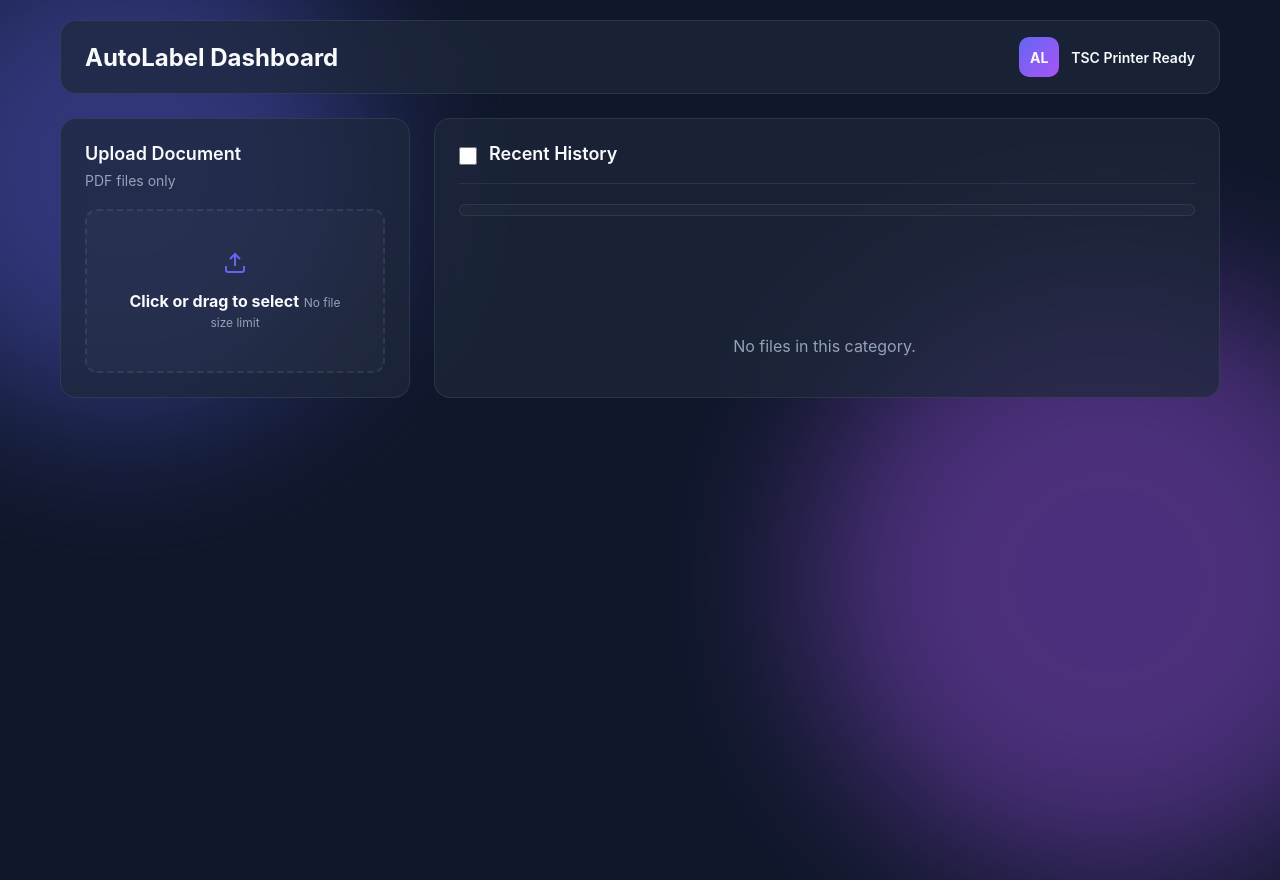
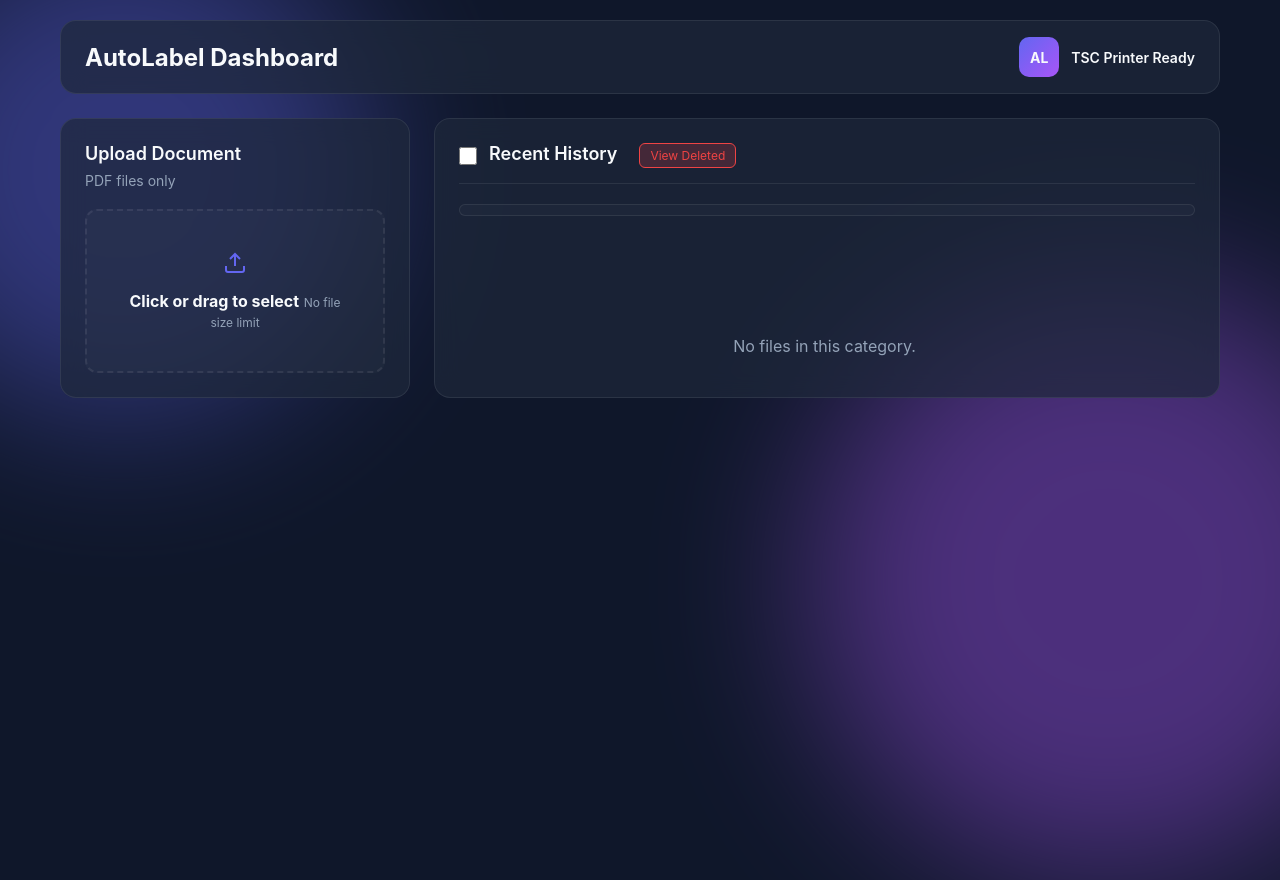
Before and after one commit to maniyadhruvik701-cmd/AUTO-LABEL, a plain HTML site: page index.html in a window 1280 px wide. Shown: the top 880 px of the page. Drawn offline with Linux system fonts and the light colour scheme; no server answers.

Commit message:
Update index.html

```diff
--- a/index.html
+++ b/index.html
@@ -58,6 +58,7 @@
                     <div style="display: flex; align-items: center; gap: 12px;">
                         <input type="checkbox" id="select-all" class="custom-checkbox">
                         <h3>Recent History</h3>
+                        <button id="show-deleted-btn" class="print-btn" style="margin-left: 10px; padding: 4px 10px; font-size: 12px; background: rgba(239, 68, 68, 0.2); color: #ef4444; border-color: #ef4444;">View Deleted</button>
                     </div>
 
                     <div class="bulk-actions" id="bulk-actions" style="display: none;">
```
